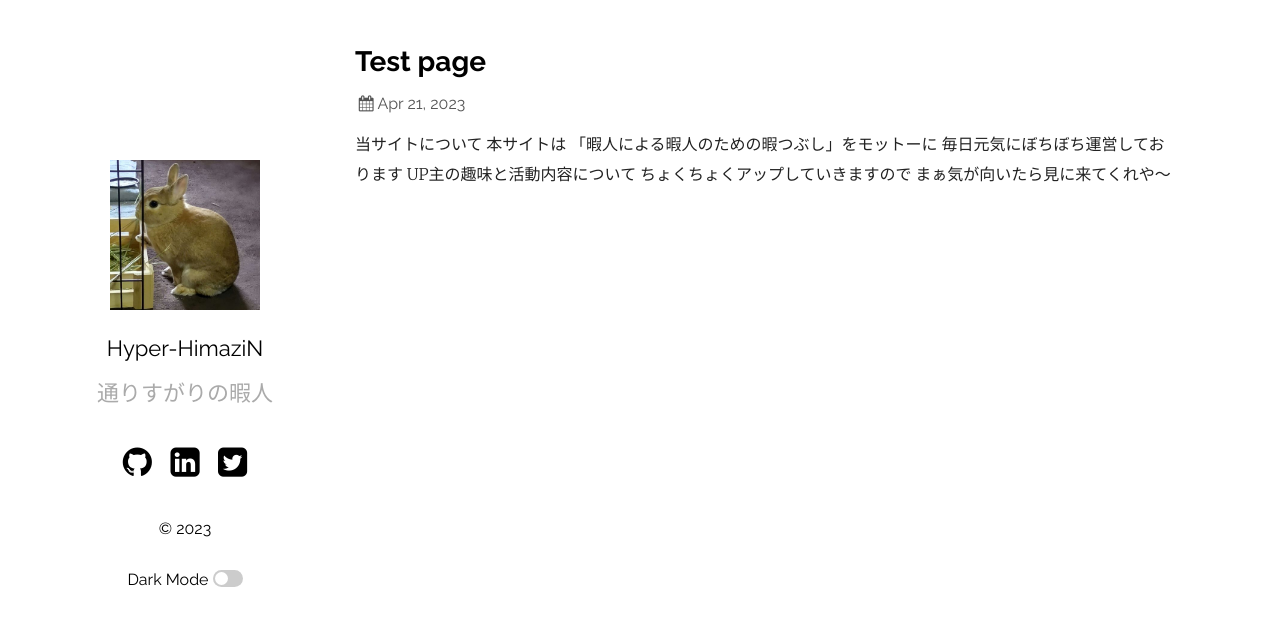
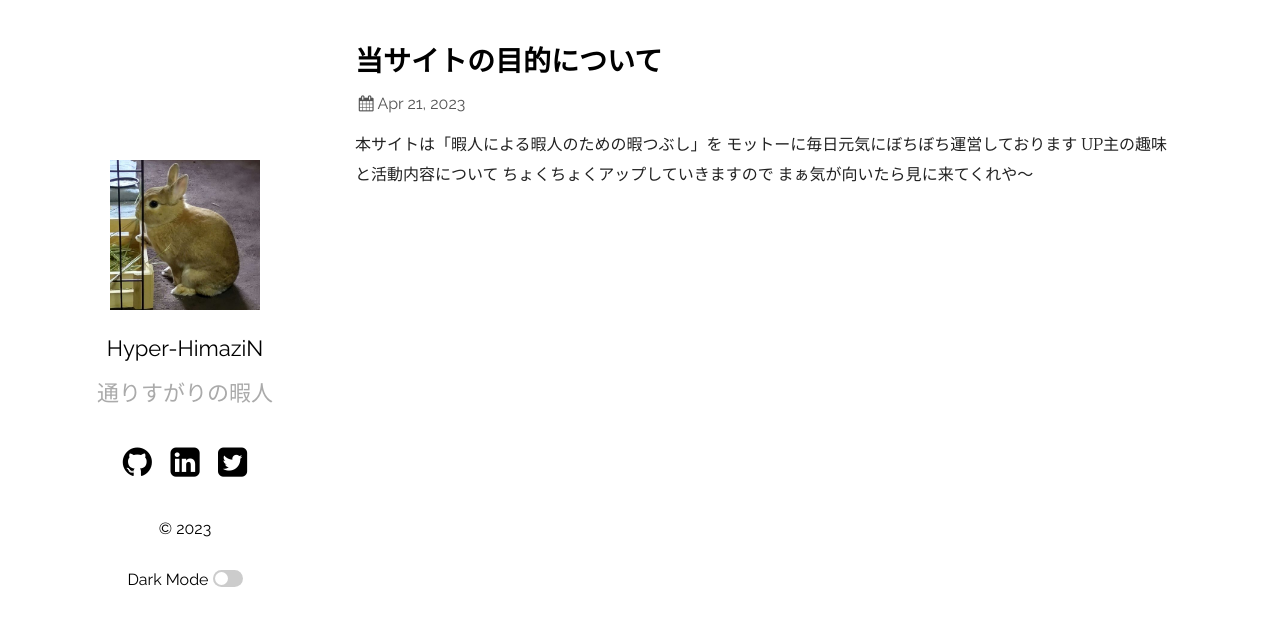
Before and after one commit to S-All11/S-All11.github.io, a Jekyll site: the page built from _posts/2023-04-21-Test0.markdown, in a window 1280 px wide. Shown: the top 626 px of the page. Built offline with Jekyll 4.4.1, drawn with Linux system fonts in a browser that asks for light colours.

Commit message:
タイトル修正

```diff
--- a/_posts/2023-04-21-Test0.markdown
+++ b/_posts/2023-04-21-Test0.markdown
@@ -1,13 +1,11 @@
 ---
 layout: post
-title:  "Test page"
+title:  "当サイトの目的について"
 date:   2023-04-21 15:00:00 +0900
 categories:
 ---
-当サイトについて
-本サイトは
-「暇人による暇人のための暇つぶし」をモットーに
-毎日元気にぼちぼち運営しております
+本サイトは「暇人による暇人のための暇つぶし」を
+モットーに毎日元気にぼちぼち運営しております
 UP主の趣味と活動内容について
 ちょくちょくアップしていきますので
 まぁ気が向いたら見に来てくれや～
```
